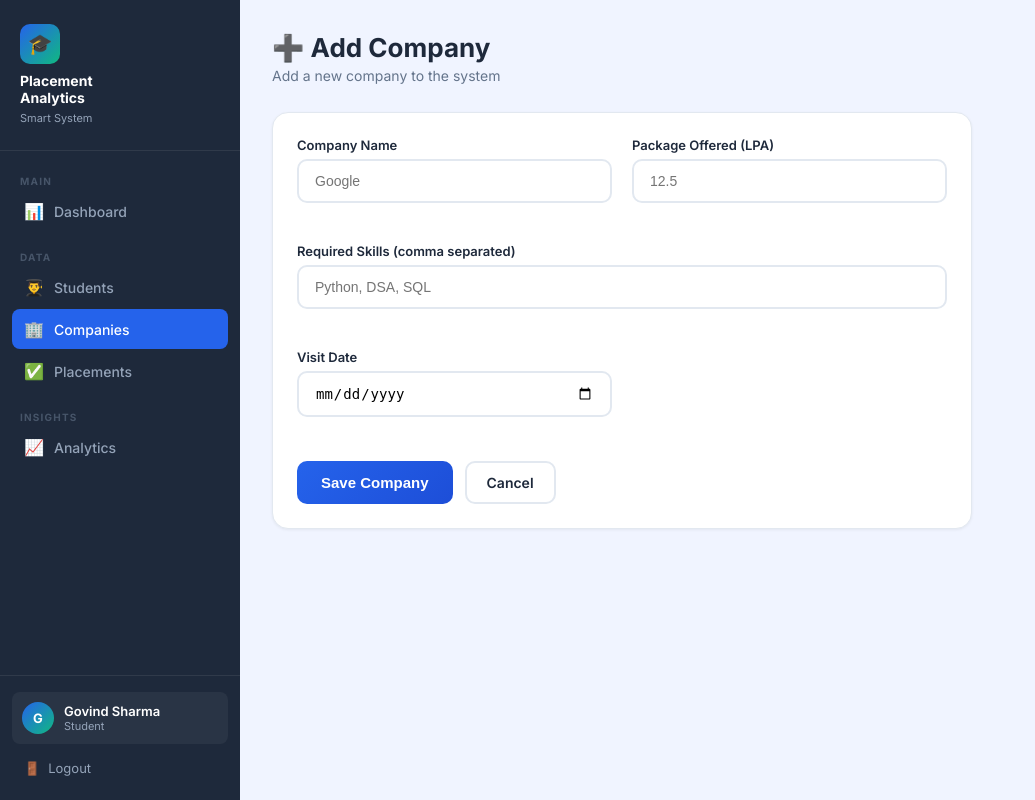
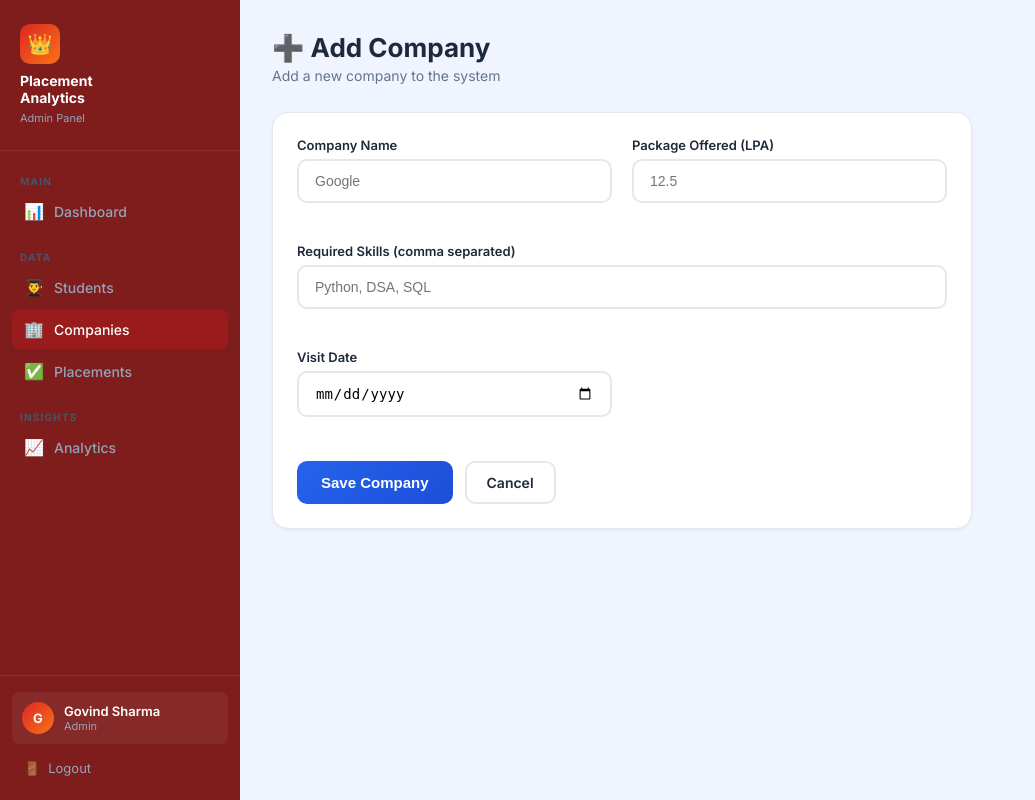
Before and after one commit to govindturkar69-crypto/Placement-Analytics, a Flask app: page /add_company in a window 1280 px wide. Shown: the whole page, without its empty margins (0-1035 px from the left). Run offline with Flask 3, Linux system fonts and the light colour scheme; a user stored in the database is signed in; some libraries are stand-ins or nearby versions.

Commit message:
Fix admin student theme

```diff
--- a/templates/base.html
+++ b/templates/base.html
@@ -4,27 +4,35 @@
   <meta charset="UTF-8">
   <meta name="viewport" content="width=device-width, initial-scale=1.0">
   <title>{% block title %}Placement Analytics{% endblock %}</title>
+  <link href="https://fonts.googleapis.com/css2?family=Inter:wght@400;500;600;700&display=swap" rel="stylesheet">
   <style>
     :root{--primary:#2563eb;--primary-dark:#1d4ed8;--accent:#10b981;--bg:#f0f4ff;--card:#ffffff;--text:#1e293b;--muted:#64748b;--border:#e2e8f0;--sidebar-w:240px}
     *{box-sizing:border-box;margin:0;padding:0}
     body{font-family:'Inter','Segoe UI',sans-serif;background:var(--bg);color:var(--text);min-height:100vh}
     .app-layout{display:flex;min-height:100vh}
-.sidebar{width:var(--sidebar-w);background:#1e293b;position:fixed;top:0;left:0;bottom:0;display:flex;flex-direction:column;z-index:100;overflow-y:auto}
+    .sidebar{width:var(--sidebar-w);position:fixed;top:0;left:0;bottom:0;display:flex;flex-direction:column;z-index:100;overflow-y:auto}
+    .sidebar.admin-theme{background:#7f1d1d}
+    .sidebar.student-theme{background:#1e293b}
     .sidebar-brand{padding:24px 20px;border-bottom:1px solid rgba(255,255,255,0.08)}
     .sidebar-brand h2{font-size:14px;font-weight:700;color:white}
     .sidebar-brand span{font-size:11px;color:#94a3b8}
-.brand-icon{width:40px;height:40px;background:linear-gradient(135deg,var(--primary),var(--accent));border-radius:10px;display:inline-flex;align-items:center;justify-content:center;font-size:20px;margin-bottom:8px}
+    .brand-icon{width:40px;height:40px;border-radius:10px;display:inline-flex;align-items:center;justify-content:center;font-size:20px;margin-bottom:8px}
+    .admin-theme .brand-icon{background:linear-gradient(135deg,#dc2626,#f97316)}
+    .student-theme .brand-icon{background:linear-gradient(135deg,#2563eb,#10b981)}
     .sidebar-nav{padding:16px 12px;flex:1}
     .nav-section-title{font-size:10px;font-weight:700;letter-spacing:1.2px;color:#475569;text-transform:uppercase;padding:8px 8px 4px}
     .nav-link{display:flex;align-items:center;gap:10px;padding:10px 12px;border-radius:8px;color:#94a3b8;text-decoration:none;font-size:14px;font-weight:500;margin-bottom:2px;transition:all .15s}
     .nav-link:hover{background:rgba(255,255,255,0.07);color:white}
-.nav-link.active{background:var(--primary);color:white}
+    .admin-theme .nav-link.active{background:#991b1b;color:white}
+    .student-theme .nav-link.active{background:#2563eb;color:white}
     .nav-link .icon{font-size:16px;width:20px;text-align:center}
     .sidebar-footer{padding:16px 12px;border-top:1px solid rgba(255,255,255,0.08)}
     .user-info{display:flex;align-items:center;gap:10px;padding:10px;border-radius:8px;background:rgba(255,255,255,0.05);margin-bottom:8px}
-.user-avatar{width:32px;height:32px;background:linear-gradient(135deg,var(--primary),var(--accent));border-radius:50%;display:flex;align-items:center;justify-content:center;font-weight:700;color:white;font-size:13px}
+    .user-avatar{width:32px;height:32px;border-radius:50%;display:flex;align-items:center;justify-content:center;font-weight:700;color:white;font-size:13px}
+    .admin-theme .user-avatar{background:linear-gradient(135deg,#dc2626,#f97316)}
+    .student-theme .user-avatar{background:linear-gradient(135deg,#2563eb,#10b981)}
     .user-info .name{font-size:13px;font-weight:600;color:white}
-.user-info .role{font-size:11px;color:#94a3b8}
+    .user-info .role{font-size:11px;color:#94a3b8;text-transform:capitalize}
     .logout-link{display:flex;align-items:center;gap:8px;padding:8px 12px;border-radius:8px;color:#94a3b8;text-decoration:none;font-size:13px;transition:all .15s}
     .logout-link:hover{background:rgba(239,68,68,0.15);color:#ef4444}
     .main-content{margin-left:var(--sidebar-w);flex:1;padding:32px}
@@ -74,24 +82,16 @@ tbody tr:hover{background:#f8fafc}
     .charts-grid{display:grid;grid-template-columns:repeat(auto-fit,minmax(380px,1fr));gap:24px}
     .chart-container{position:relative;height:280px}
     .form-actions{display:flex;gap:12px;margin-top:24px}
-.login-wrapper{min-height:100vh;display:flex;align-items:center;justify-content:center;background:linear-gradient(135deg,#1e40af,#2563eb,#0ea5e9)}
-.login-card{background:white;border-radius:20px;padding:48px 40px;width:100%;max-width:420px;box-shadow:0 25px 60px rgba(0,0,0,0.2)}
-.login-logo{text-align:center;margin-bottom:32px}
-.login-logo .icon{width:60px;height:60px;background:linear-gradient(135deg,var(--primary),var(--accent));border-radius:16px;display:inline-flex;align-items:center;justify-content:center;font-size:28px;margin-bottom:12px}
-.login-logo h1{font-size:22px;font-weight:700}
-.login-logo p{color:var(--muted);font-size:14px}
   </style>
-  <link href="https://fonts.googleapis.com/css2?family=Inter:wght@400;500;600;700&display=swap" rel="stylesheet">
 </head>
 <body>
 <div class="app-layout">
 
-  <!-- Sidebar -->
-  <aside class="sidebar">
+  <aside class="sidebar {{ 'admin-theme' if session.role == 'admin' else 'student-theme' }}">
     <div class="sidebar-brand">
-      <div class="brand-icon">🎓</div>
+      <div class="brand-icon">{{ '👑' if session.role == 'admin' else '🎓' }}</div>
       <h2>Placement<br>Analytics</h2>
-      <span>Smart System</span>
+      <span>{{ 'Admin Panel' if session.role == 'admin' else 'Student Portal' }}</span>
     </div>
 
     <nav class="sidebar-nav">
@@ -100,6 +100,7 @@ tbody tr:hover{background:#f8fafc}
         <span class="icon">📊</span> Dashboard
       </a>
 
+      {% if session.role == 'admin' %}
       <div class="nav-section-title" style="margin-top:12px">Data</div>
       <a href="{{ url_for('students') }}" class="nav-link {% if 'student' in request.endpoint %}active{% endif %}">
         <span class="icon">👨‍🎓</span> Students
@@ -107,14 +108,22 @@ tbody tr:hover{background:#f8fafc}
       <a href="{{ url_for('companies') }}" class="nav-link {% if 'compan' in request.endpoint %}active{% endif %}">
         <span class="icon">🏢</span> Companies
       </a>
-      <a href="{{ url_for('placements') }}" class="nav-link {% if 'placement' in request.endpoint and request.endpoint != 'add_placement' %}active{% endif %}">
+      <a href="{{ url_for('placements') }}" class="nav-link {% if request.endpoint=='placements' %}active{% endif %}">
         <span class="icon">✅</span> Placements
       </a>
-
       <div class="nav-section-title" style="margin-top:12px">Insights</div>
       <a href="{{ url_for('analytics') }}" class="nav-link {% if request.endpoint=='analytics' %}active{% endif %}">
         <span class="icon">📈</span> Analytics
       </a>
+      {% else %}
+      <div class="nav-section-title" style="margin-top:12px">My Info</div>
+      <a href="{{ url_for('companies') }}" class="nav-link {% if 'compan' in request.endpoint %}active{% endif %}">
+        <span class="icon">🏢</span> Companies
+      </a>
+      <a href="{{ url_for('placements') }}" class="nav-link {% if request.endpoint=='placements' %}active{% endif %}">
+        <span class="icon">✅</span> My Placements
+      </a>
+      {% endif %}
     </nav>
 
     <div class="sidebar-footer">
@@ -122,7 +131,7 @@ tbody tr:hover{background:#f8fafc}
         <div class="user-avatar">{{ session.user_name[0] if session.user_name else 'U' }}</div>
         <div>
           <div class="name">{{ session.user_name }}</div>
-          <div class="role">Student</div>
+          <div class="role">{{ session.role }}</div>
         </div>
       </div>
       <a href="{{ url_for('logout') }}" class="logout-link">
@@ -131,19 +140,14 @@ tbody tr:hover{background:#f8fafc}
     </div>
   </aside>
 
-  <!-- Main -->
   <main class="main-content">
     {% with messages = get_flashed_messages(with_categories=true) %}
       {% for category, message in messages %}
-        <div class="alert alert-{{ category }}">
-          {{ '✅' if category == 'success' else '❌' }} {{ message }}
-        </div>
+        <div class="alert alert-{{ category }}">{{ message }}</div>
       {% endfor %}
     {% endwith %}
-
     {% block content %}{% endblock %}
   </main>
-
 </div>
 {% block scripts %}{% endblock %}
 </body>
```
Lines whose indentation alone changed are shown as unchanged.
